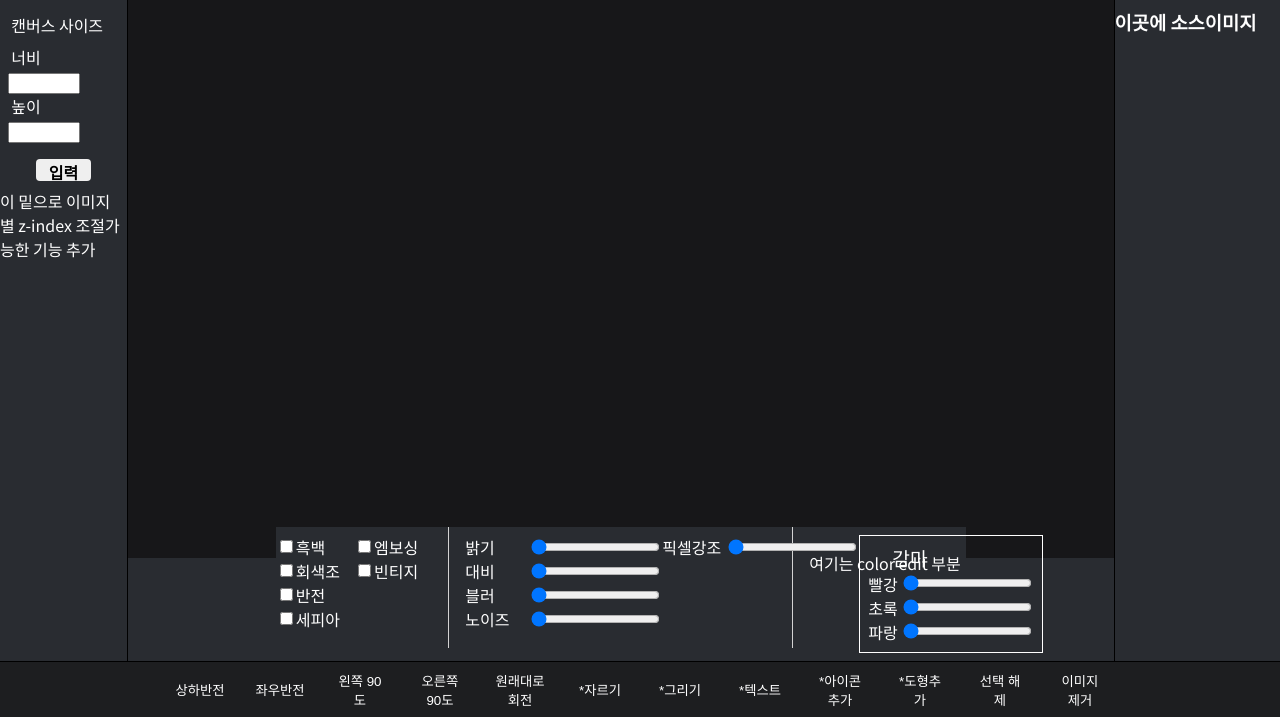
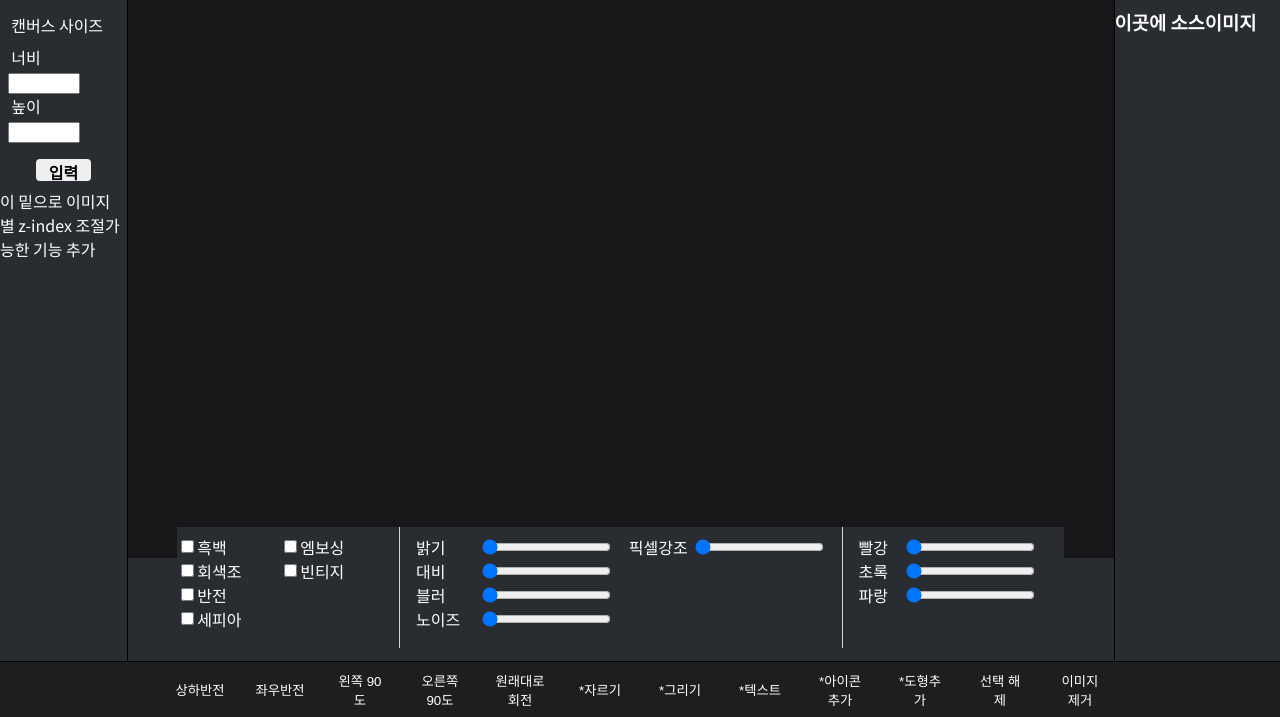
Before and after one commit to jeonguk-lee/Capstone_Design_HTML, a plain HTML site: page editor.html in a window 1280 px wide. Shown: the part 83-800 px from the top of the page. Drawn offline with Linux system fonts and the light colour scheme; a script that the page names is missing.

Commit message:
buttons section update

```diff
--- a/css/editor.css
+++ b/css/editor.css
@@ -162,7 +162,7 @@ input {
 }
 
 .buttons {
-  width: 70%;
+  width: 90%;
   height: 20%;
   background-color: rgb(41, 44, 49);
   color: white;
@@ -193,7 +193,7 @@ input {
 .buttons_range {
   width: 50%;
   height: 90%;
-  padding: 0.5rem 1rem 0.5rem 1rem;
+  padding: 0.5rem 0 0.5rem 1rem;
   border-left: 1px solid lightgray;
   border-right: 1px solid lightgray;
   display: flex;
@@ -201,20 +201,19 @@ input {
   flex-wrap: wrap;
 }
 
-.filter_box.gammaBox {
-  display: flex;
-  flex-direction: column;
-  border: 1px solid white;
-  padding: 0.5rem;
-}
-
 .filter_name.gamma {
   width: 100%;
 }
 
 .gamma_name {
-  font-size: 1.2rem;
-  margin-left: 1.5rem;
+  margin-right: 1rem;
+}
+
+.gamma_red_box,
+.gamma_green_box,
+.gamma_blue_box {
+  display: flex;
+  flex-direction: row;
 }
 
 .buttons_color {
--- a/editor.html
+++ b/editor.html
@@ -150,12 +150,12 @@
                 class="pixelate"
               />
             </div>
-            <div class="filter_box gammaBox">
-              <div class="filter_name gamma">
-                <span class="gamma_name">감마</span>
           </div>
+          <div class="buttons_color">
             <div class="gamma_red_box">
+              <div class="gamma_name">
                 <span>빨강</span>
+              </div>
               <input
                 type="range"
                 min="1"
@@ -166,7 +166,9 @@
               />
             </div>
             <div class="gamma_green_box">
+              <div class="gamma_name">
                 <span>초록</span>
+              </div>
               <input
                 type="range"
                 min="1"
@@ -177,7 +179,9 @@
               />
             </div>
             <div class="gamma_blue_box">
+              <div class="gamma_name">
                 <span>파랑</span>
+              </div>
               <input
                 type="range"
                 min="1"
@@ -187,11 +191,6 @@
                 class="gamma_blue"
               />
             </div>
-            </div>
-          </div>
-          <div class="divider"></div>
-          <div class="buttons_color">
-            <p>여기는 color edit 부분</p>
           </div>
         </section>
       </section>
```
Lines whose indentation alone changed are shown as unchanged.
